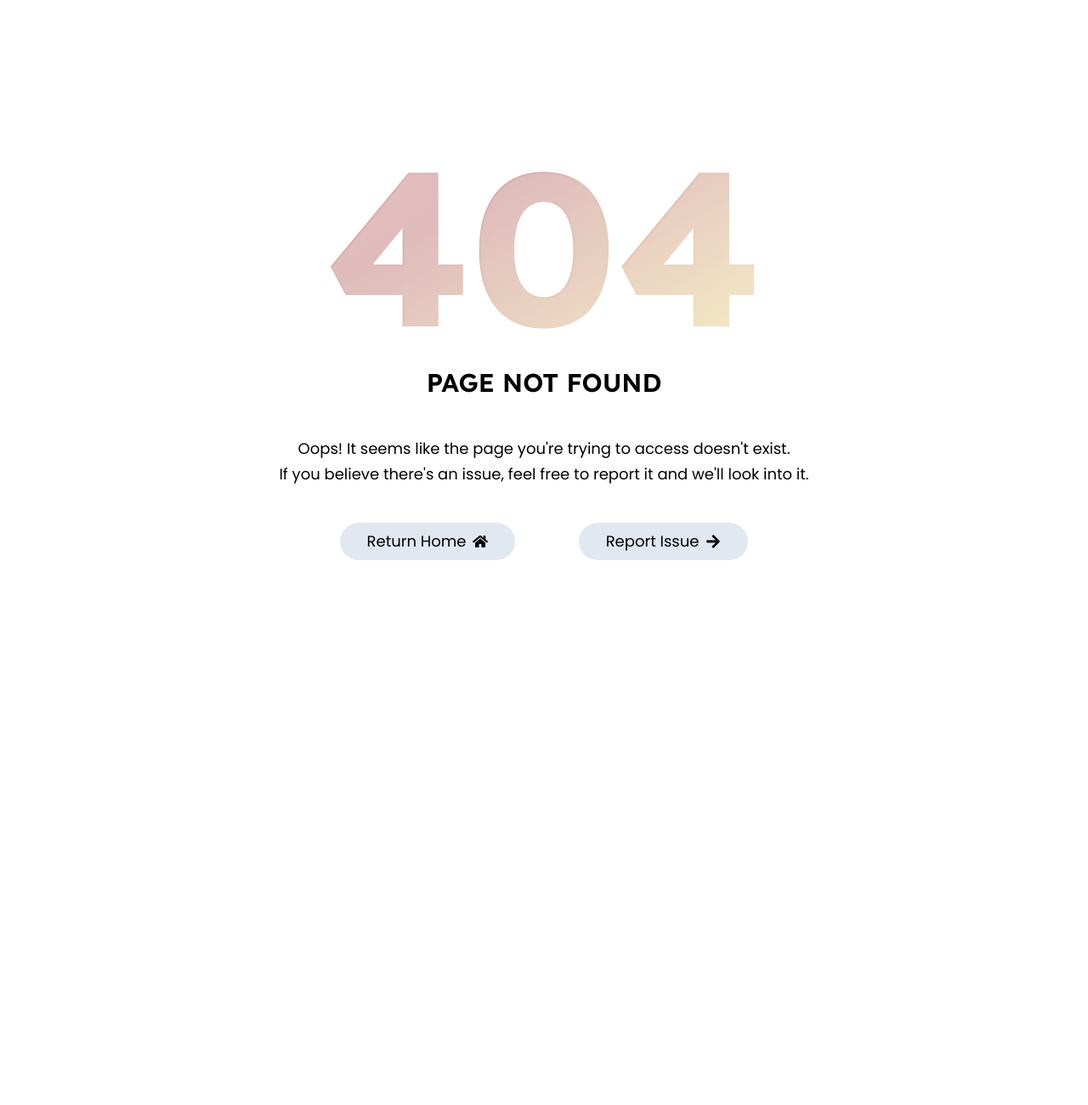
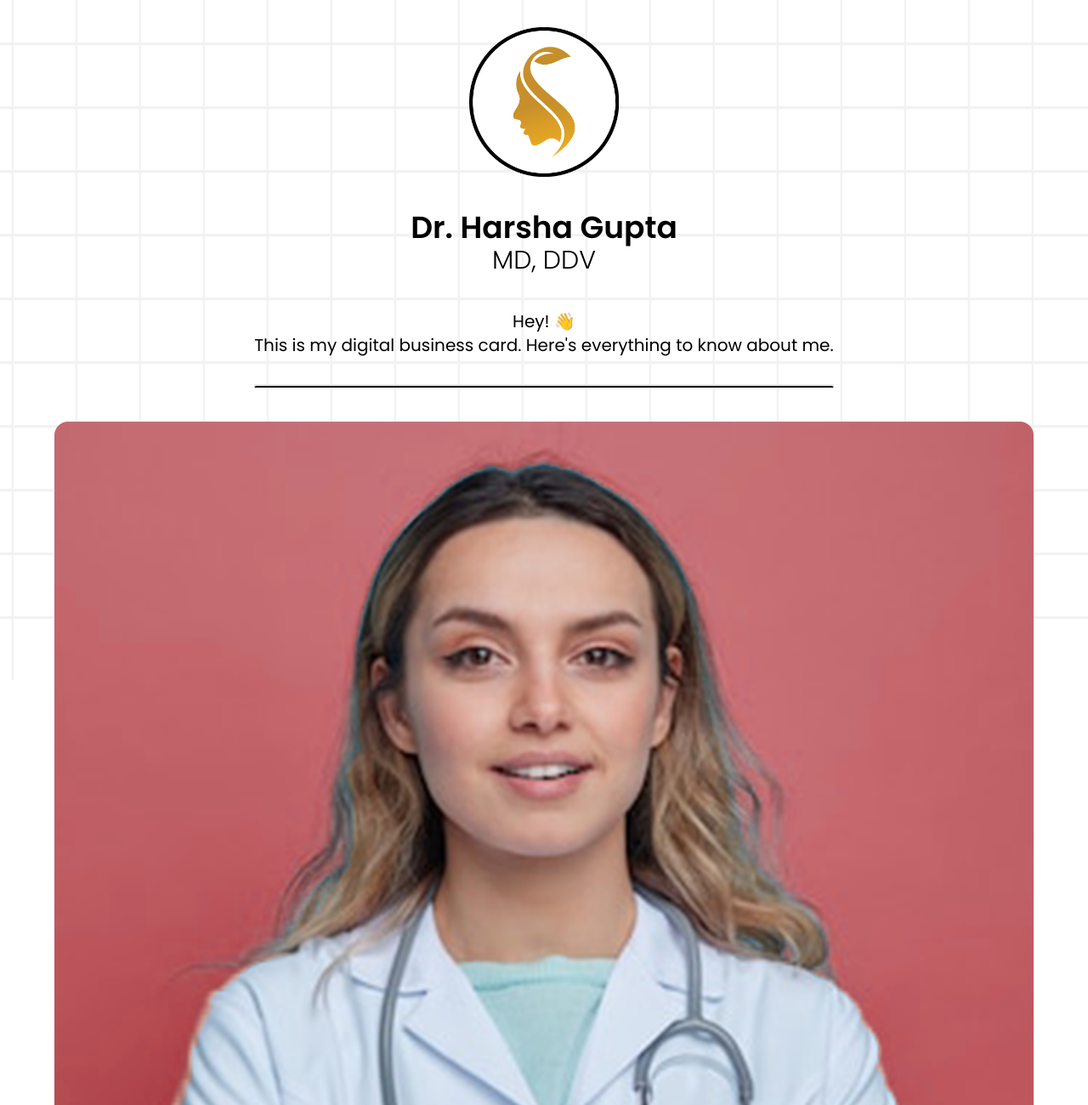
Before and after one commit to perplexingpasta/bio-link-page-celesteconsulting, a Next.js app: page /drharshagupta-template in a window 1280 px wide. Before the commit this address had no page. Shown: the top 1300 px of the page at 85% size. Before the commit the page ends 800 px from the top, so only its background shows below. Built offline with nearby package versions, Linux system fonts and the light colour scheme.

Commit message:
added female template

```diff
--- /dev/null
+++ b/app/(root)/drharshagupta-template/page.tsx
@@ -0,0 +1,166 @@
+// "use client";
+import React from "react";
+import Image from "next/image";
+import { BiPhoneCall } from "react-icons/bi";
+import { FaWhatsapp } from "react-icons/fa";
+import { RiContactsLine } from "react-icons/ri";
+import { IoMdMail } from "react-icons/io";
+import { MdFacebook } from "react-icons/md";
+import { AiFillInstagram } from "react-icons/ai";
+import { HiMiniGlobeAsiaAustralia } from "react-icons/hi2";
+
+export const metadata = {
+  title: "Dr. Harsha Gupta", // Set the title for this page
+  description: "Digital Business Card of Dr. Harsha Gupta",
+};
+
+const page = () => {
+  return (
+    <>
+      <main className="relative mx-auto mt-8 flex max-w-[90%] flex-col items-center justify-center overflow-clip">
+        {/* TOP INFO W LOGO */}
+        <section className="flex flex-col justify-between text-center text-lg md:text-xl">
+          <Image
+            src="/images/logo2.png"
+            alt=""
+            width={500}
+            height={500}
+            className="mb-5 w-28 place-self-center md:mb-10 md:w-44"
+          />
+          <h1 className="text-3xl font-semibold md:text-4xl">
+            Dr. Harsha Gupta
+          </h1>
+          <h1 className="mb-10 text-2xl font-light md:text-3xl">MD, DDV</h1>
+          <p>Hey! 👋</p>
+          <p>
+            This is my digital business card. Here&apos;s everything to know
+            about me.
+          </p>
+          <div className="my-4 border-2 border-b-black-100 md:my-8" />
+        </section>
+
+        {/* HERO + 3 BUTTONS */}
+        <section>
+          <Image
+            src="/images/doctor-female2.png"
+            alt=""
+            width={500}
+            height={500}
+            className="mx-auto my-2 w-max place-self-center rounded-2xl"
+          />
+          <div className="mx-auto">
+            <a
+              className="my-4 flex items-center justify-center md:mt-5"
+              href="tel:+916362840780"
+            >
+              <button className="w-[90vw] rounded-xl bg-red-300 p-3 text-base transition-all duration-300 hover:bg-red-500 hover:text-white active:bg-black-100 active:text-white md:w-[80vw] md:p-3 md:px-6 lg:w-[25vw]">
+                <span className="ml-4 flex items-center justify-start gap-x-4 md:ml-12 md:gap-x-6">
+                  <BiPhoneCall className="text-2xl md:text-4xl" />
+                  Call Now
+                </span>
+              </button>
+            </a>
+            <a
+              className="my-4 flex items-center justify-center md:mt-5"
+              href="https://api.whatsapp.com/send?phone=919557088564"
+            >
+              <button className="w-[90vw] rounded-xl bg-red-300 p-3 text-base transition-all duration-300 hover:bg-red-500 hover:text-white active:bg-black-100 active:text-white md:w-[80vw] md:p-3 md:px-6 lg:w-[25vw]">
+                <span className="ml-4 flex items-center justify-start gap-x-4 md:ml-12 md:gap-x-6">
+                  <FaWhatsapp className="text-2xl md:text-4xl" />
+                  Text on WhatsApp
+                </span>
+              </button>
+            </a>
+            <a
+              className="my-4 flex items-center justify-center md:mt-5"
+              href="/Rishabh Celeste Consulting.vcf"
+              download={"Dr. Harsha Gupta"}
+            >
+              <button className="w-[90vw] rounded-xl bg-red-300 p-3 text-base transition-all duration-300 hover:bg-red-500 hover:text-white active:bg-black-100 active:text-white md:w-[80vw] md:p-3 md:px-6 lg:w-[25vw]">
+                <span className="ml-4 flex items-center justify-start gap-x-4 md:ml-12 md:gap-x-6">
+                  <RiContactsLine className="text-2xl md:text-4xl" />
+                  Save Contact Info
+                </span>
+              </button>
+            </a>
+          </div>
+          <div className="my-4 border-2 border-b-black-100 md:my-8" />
+        </section>
+
+        {/* VISIT */}
+        <section className="flex flex-col justify-between text-center text-lg">
+          <h1 className="my-2 mb-4 text-3xl font-semibold md:text-5xl">
+            Visit Us
+          </h1>
+          <div className="mx-auto mb-2 aspect-square w-[90vw] md:w-[80vw] lg:w-[25vw]">
+            <iframe
+              src="https://www.google.com/maps/embed?pb=!1m18!1m12!1m3!1d22582.143987612282!2d-122.1565248820646!3d37.42647615735572!2m3!1f0!2f0!3f0!3m2!1i1024!2i768!4f13.1!3m3!1m2!1s0x808fbae5f33774b5%3A0x6dd7ef2d054587e3!2sTerun%20Pizza!5e0!3m2!1sen!2sin!4v1735704949104!5m2!1sen!2sin"
+              width="100%"
+              height="100%"
+              className="rounded-2xl border-0"
+              referrerPolicy="no-referrer-when-downgrade"
+            ></iframe>
+          </div>
+          <h1 className="my-5 text-2xl md:text-3xl">Working Hours</h1>
+          <div className="mx-auto grid w-[85vw] grid-cols-2 justify-center md:w-[70vw] md:text-xl lg:w-[25vw]">
+            <div className="text-left md:leading-relaxed">
+              <p>Monday</p>
+              <p>Tuesday</p>
+              <p>Wednesday</p>
+              <p>Thursday</p>
+              <p>Friday</p>
+              <p>Saturday</p>
+              <p>Sunday</p>
+            </div>
+            <div className="text-right opacity-75 md:leading-relaxed">
+              <p>11 am to 5 pm</p>
+              <p>11 am to 5 pm</p>
+              <p>11 am to 5 pm</p>
+              <p>11 am to 5 pm</p>
+              <p>11 am to 5 pm</p>
+              <p>11 am to 1 pm</p>
+              <p>11 am to 1 pm</p>
+            </div>
+          </div>
+          <div className="my-4 border-2 border-b-black-100 md:my-8" />
+        </section>
+
+        {/* SOCIAL ICONS */}
+        <section className="mb-20 flex flex-row items-center justify-center space-x-4 text-3xl md:mb-24 md:space-x-6 md:text-4xl">
+          <a href="https://www.celesteconsulting.in/" target="_blank">
+            <HiMiniGlobeAsiaAustralia />
+          </a>
+          <a href="mailto:hello@celesteconsulting.in" target="_blank">
+            <IoMdMail />
+          </a>
+          <a
+            href="https://www.facebook.com/people/Celeste-Consulting/61561819893146/"
+            target="_blank"
+          >
+            <MdFacebook />
+          </a>
+          <a href="https://www.instagram.com/consultceleste/" target="_blank">
+            <AiFillInstagram />
+          </a>
+        </section>
+      </main>
+
+      <footer>
+        <div className="bg-black p-3 text-center text-sm font-light text-white md:p-6 md:text-lg lg:text-xl">
+          {" "}
+          Designed by{" "}
+          <a
+            href="https://www.celesteconsulting.in/"
+            className="!cursor-pointer hover:text-indigo-300"
+            target="_blank"
+          >
+            {" "}
+            Céleste Consulting ✨
+          </a>
+        </div>
+      </footer>
+    </>
+  );
+};
+
+export default page;
```
Also changed, not shown: public/images/doctor-female.png (added), public/images/doctor-female2.png (added).
